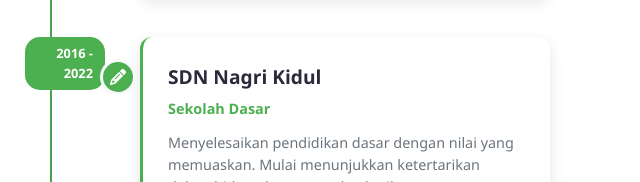
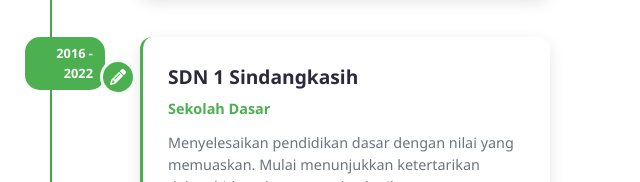
Before and after one commit to Dziknf/web-profile, a plain HTML site: page index.html in a window 1280 px wide. Shown: the part 2038-2220 px from the top of the page, 640-1280 px from the left. Drawn offline with Linux system fonts and the light colour scheme.

Commit message:
Update index.html

```diff
--- a/index.html
+++ b/index.html
@@ -236,7 +236,7 @@
                                 <div class="timeline-icon">
                                     <i class="fas fa-pencil-alt"></i>
                                 </div>
-                                <h4>SDN Nagri Kidul</h4>
+                                <h4>SDN 1 Sindangkasih</h4>
                                 <h5>Sekolah Dasar</h5>
                                 <p>Menyelesaikan pendidikan dasar dengan nilai yang memuaskan. Mulai menunjukkan ketertarikan dalam bidang komputer dan logika.</p>
                                 <div class="timeline-tags">
```
